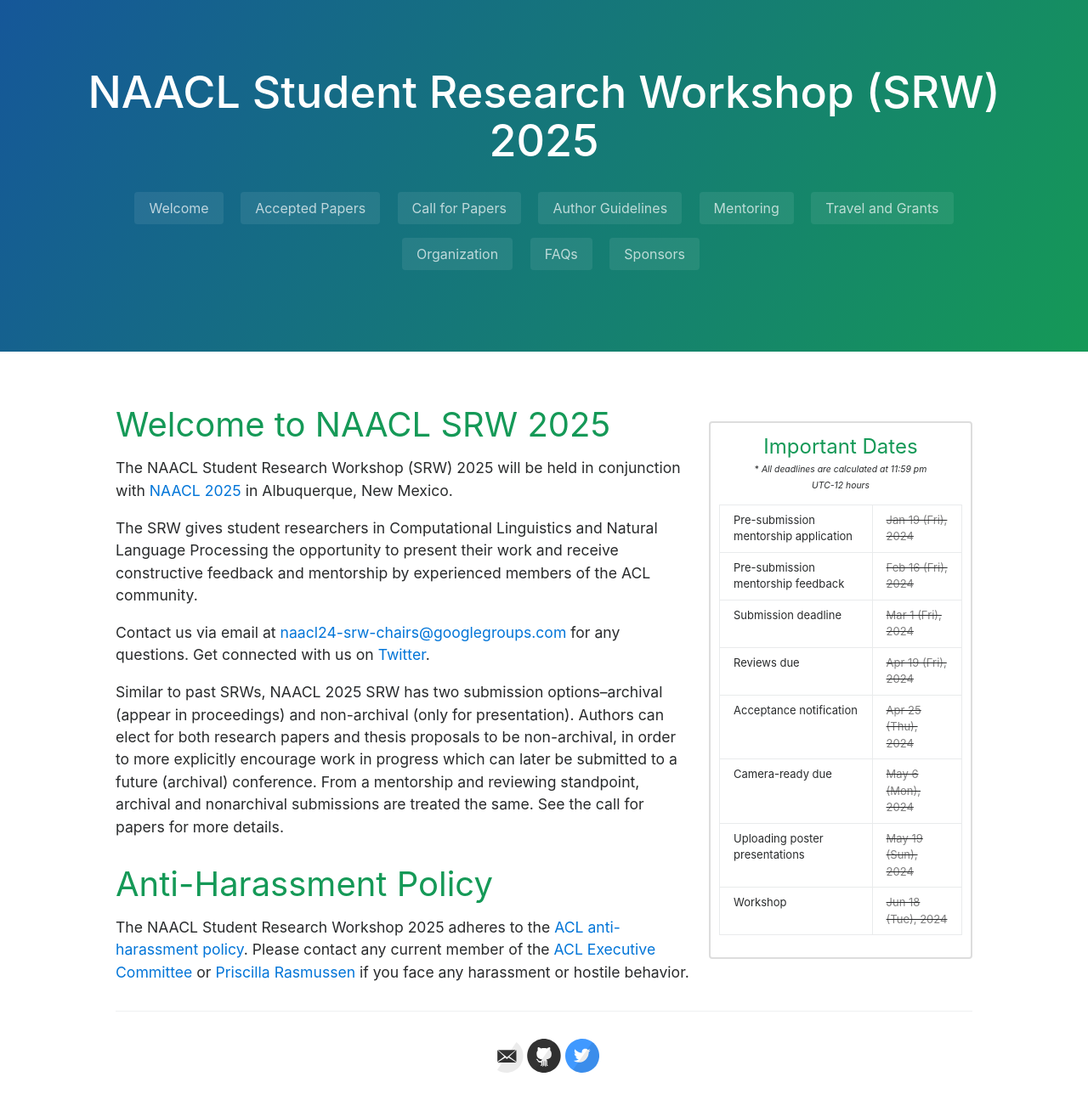
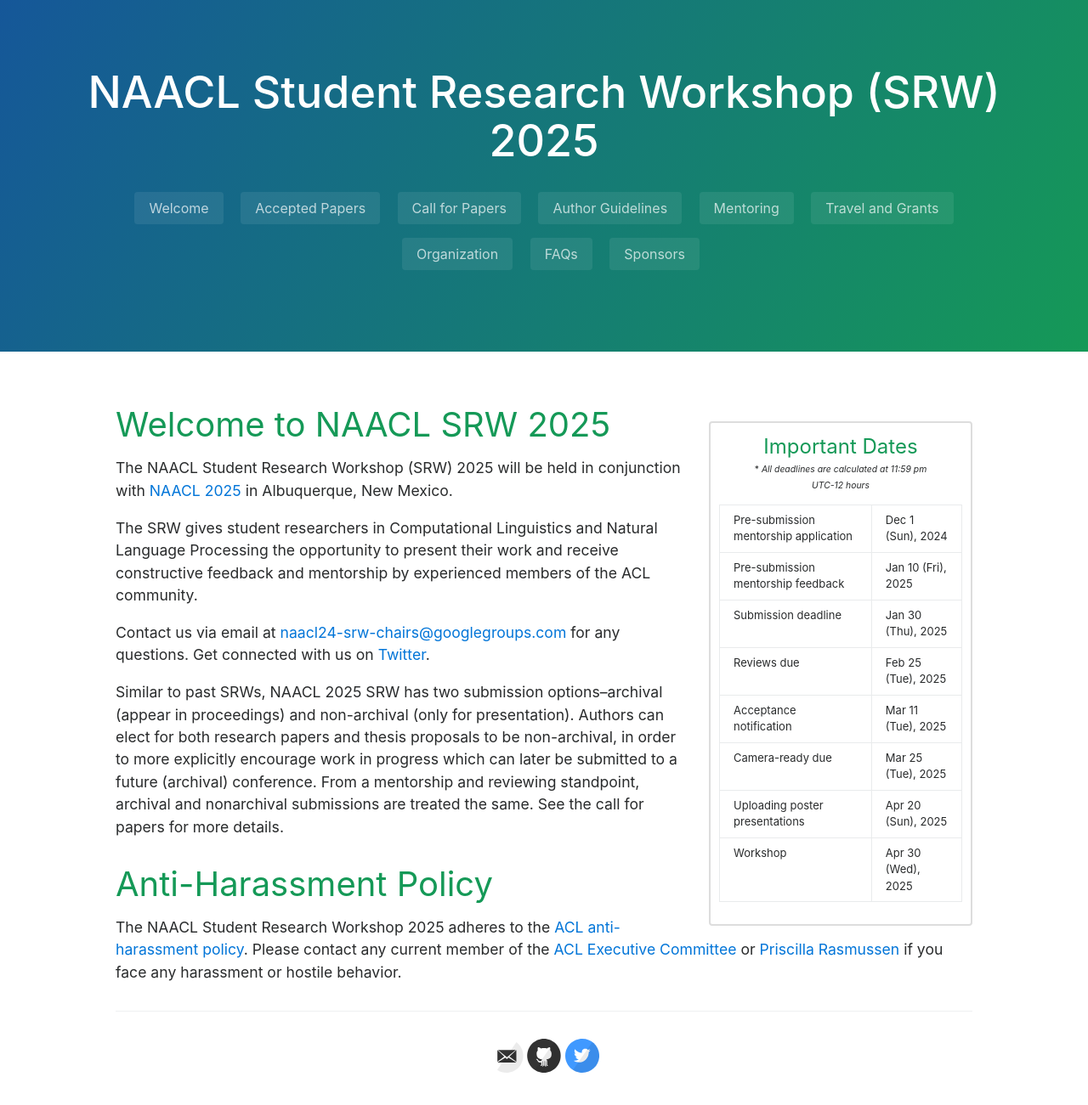
Before and after one commit to naacl2025-srw/naacl2025-srw.github.io, a Jekyll site: the page built from index.md, in a window 1280 px wide. Shown: the whole page at 85% size. Built offline with Jekyll 4.4.1, drawn with Linux system fonts in a browser that asks for light colours.

Commit message:
Update default.html

```diff
--- a/_layouts/default.html
+++ b/_layouts/default.html
@@ -7,14 +7,14 @@
     {% include page-header.html %}
 
     {% capture nowdate %}{{'now' | date: '%s' | minus: 86400 }}{% endcapture %}
-    {% capture presubmen %}{{'Jan 19 2024' | date: '%s'}}{% endcapture %}
-    {% capture presubfeed %}{{'Feb 16 2024' | date: '%s'}}{% endcapture %}
-    {% capture sub %}{{'March 1 2024' | date: '%s'}}{% endcapture %}
-    {% capture revdue %}{{'April 19 2024' | date: '%s'}}{% endcapture %}
-    {% capture not %}{{'April 25 2024' | date: '%s'}}{% endcapture %}
-    {% capture cam %}{{'May 6 2024' | date: '%s'}}{% endcapture %}
-    {% capture underline %}{{'May 19 2024' | date: '%s'}}{% endcapture %}
-    {% capture workshop %}{{'June 18 2024' | date: '%s'}}{% endcapture %}
+    {% capture presubmen %}{{'Dec 1 2024' | date: '%s'}}{% endcapture %}
+    {% capture presubfeed %}{{'Jan 10 2025' | date: '%s'}}{% endcapture %}
+    {% capture sub %}{{'Jan 30 2025' | date: '%s'}}{% endcapture %}
+    {% capture revdue %}{{'Feb 25 2025' | date: '%s'}}{% endcapture %}
+    {% capture not %}{{'Mar 11 2025' | date: '%s'}}{% endcapture %}
+    {% capture cam %}{{'Mar 25 2025' | date: '%s'}}{% endcapture %}
+    {% capture underline %}{{'Apr 20 2025' | date: '%s'}}{% endcapture %}
+    {% capture workshop %}{{'Apr 30 2025' | date: '%s'}}{% endcapture %}
 
     <section class="main-content">
       <div id="side-table-wrapper" style="float:right; width:310px; font-size: small">
```
